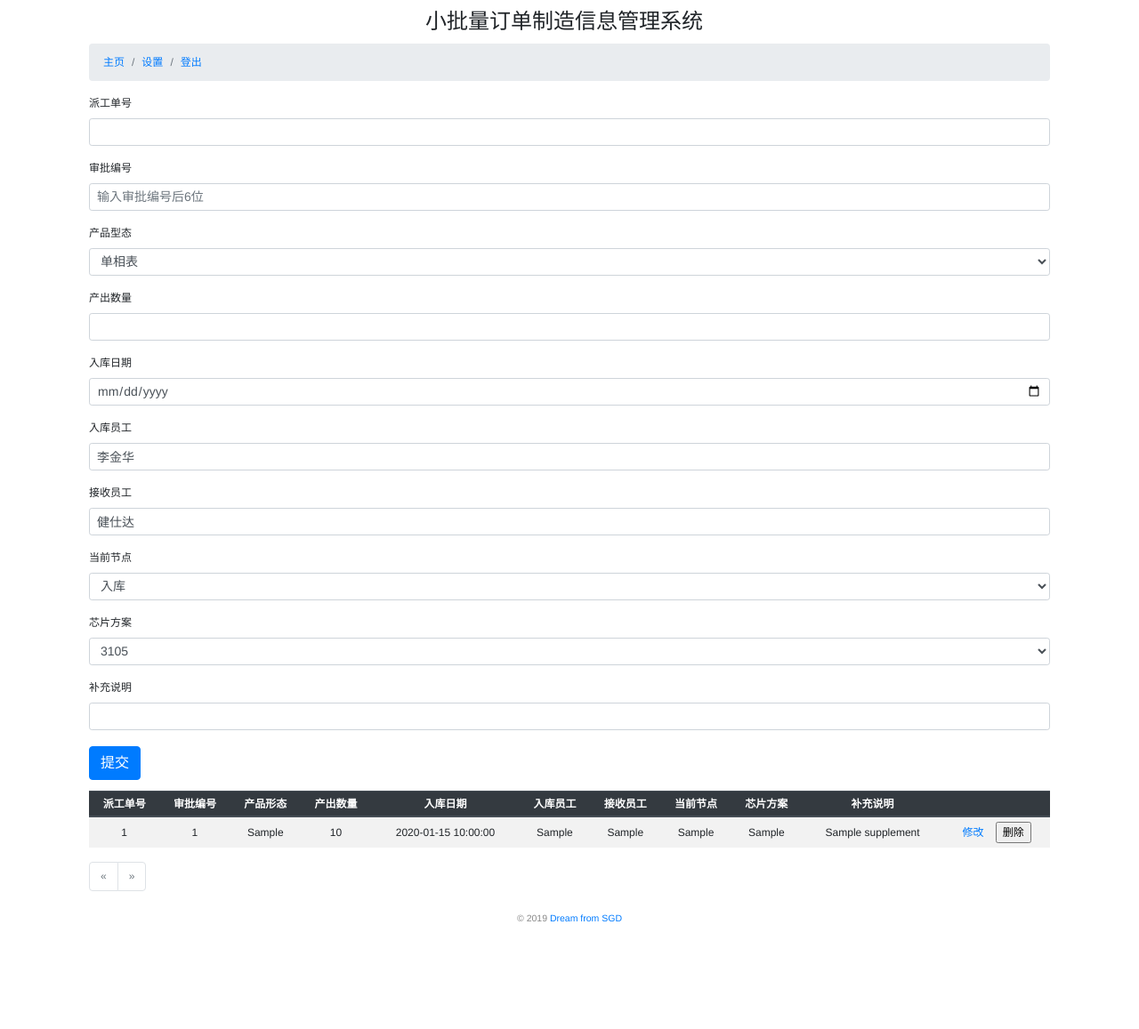
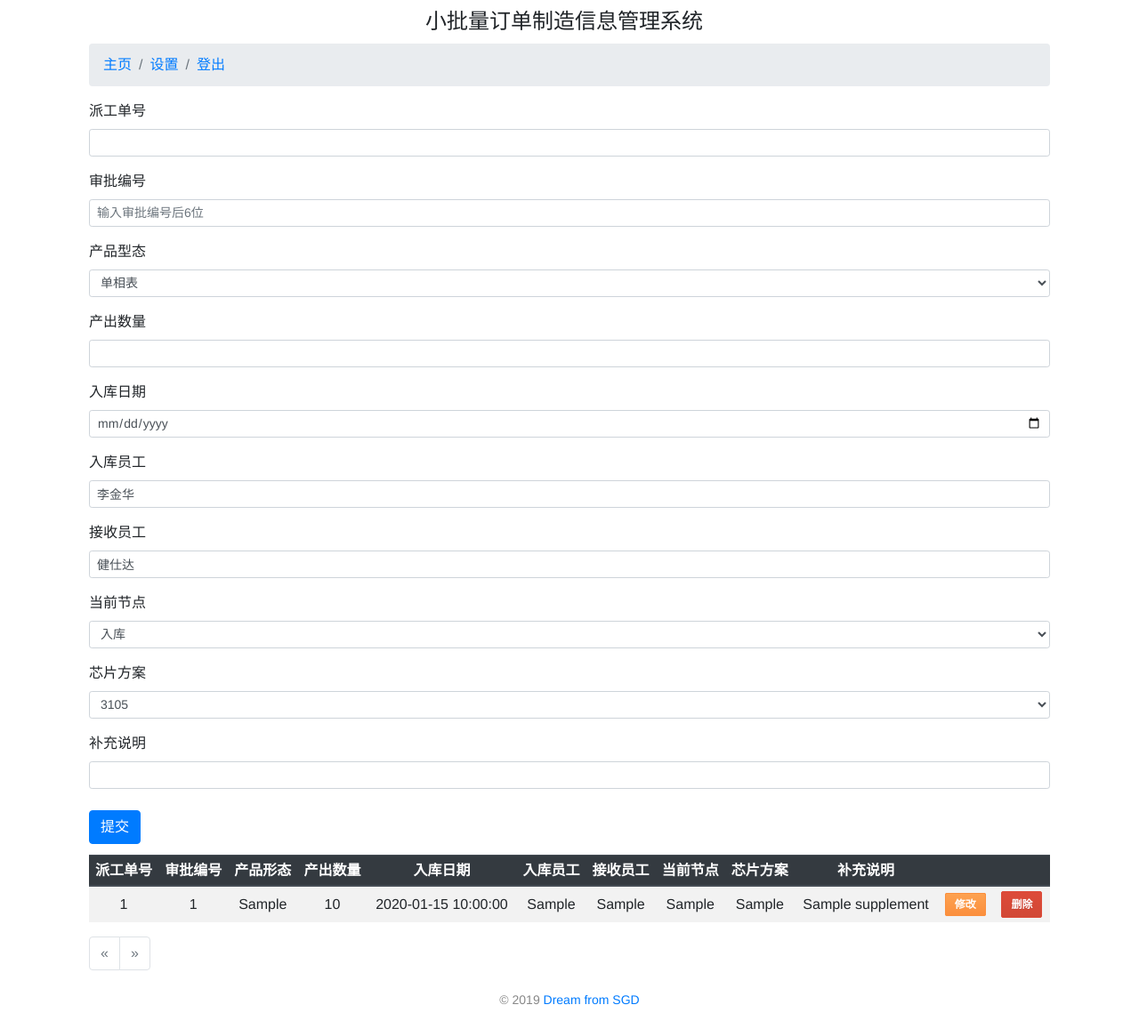
Before and after one commit to zhoumengxiong/DeliveryOrdersManagement, a Flask app: template watchlist/templates/index.html in a window 1280 px wide. Shown: the whole page at 89% size. Before the commit the page ends 1037 px from the top, so only its background shows below. Run offline with Flask 2, Linux system fonts and the light colour scheme; a user stored in the database is signed in; tables that the repository leaves empty hold one stand-in row (values such as "Sample post"); the template is opened without the code that fills it: most values are stand-ins (such as "Sample title", 1, 10 or a date in 2020); parts of the project's set-up code (start-up, migrations or seed data) failed here and were passed over; some libraries are stand-ins or nearby versions.

Commit message:
增加google按钮样式

```diff
--- a/watchlist/static/style.css
+++ b/watchlist/static/style.css
@@ -1,7 +1,7 @@
 body {
     margin: auto;
     max-width: 1080px;
-    font-size: 12px;
+    /*font-size: 12px;*/
     font-family: Helvetica, Arial, sans-serif;
 }
 
@@ -169,3 +169,89 @@ h4 {
     text-align: center;
     vertical-align: middle!important;
     }
+
+/* Normal white .google as seen on Google.com*/
+.google {
+    color: #444444;
+    background: #F3F3F3;
+    border: 1px #DADADA solid;
+    padding: 5px 10px;
+    border-radius: 2px;
+    font-weight: bold;
+    font-size: 9pt;
+    outline: none;
+}
+
+.google:hover {
+    border: 1px #C6C6C6 solid;
+    box-shadow: 1px 1px 1px #EAEAEA;
+    color: #333333;
+    background: #F7F7F7;
+}
+
+.google:active {
+    box-shadow: inset 1px 1px 1px #DFDFDF;
+}
+
+/* Blue .google as seen on translate.google.com*/
+.google.blue {
+    color: white;
+    background: #4C8FFB;
+    border: 1px #3079ED solid;
+    box-shadow: inset 0 1px 0 #80B0FB;
+}
+
+.google.blue:hover {
+    border: 1px #2F5BB7 solid;
+    box-shadow: 0 1px 1px #EAEAEA, inset 0 1px 0 #5A94F1;
+    background: #3F83F1;
+}
+
+.google.blue:active {
+    box-shadow: inset 0 2px 5px #2370FE;
+}
+
+/* Orange .google as seen on blogger.com*/
+.google.orange {
+    color: white;
+    border: 1px solid #FB8F3D;
+    background: -webkit-linear-gradient(top, #FDA251, #FB8F3D);
+    background: -moz-linear-gradient(top, #FDA251, #FB8F3D);
+    background: -ms-linear-gradient(top, #FDA251, #FB8F3D);
+}
+
+.google.orange:hover {
+    border: 1px solid #EB5200;
+    background: -webkit-linear-gradient(top, #FD924C, #F9760B);
+    background: -moz-linear-gradient(top, #FD924C, #F9760B);
+    background: -ms-linear-gradient(top, #FD924C, #F9760B);
+    box-shadow: 0 1px #EFEFEF;
+}
+
+.google.orange:active {
+    box-shadow: inset 0 1px 1px rgba(0,0,0,0.3);
+}
+
+/* Red Google .google as seen on drive.google.com */
+.google.red {
+    background: -webkit-linear-gradient(top, #DD4B39, #D14836);
+    background: -moz-linear-gradient(top, #DD4B39, #D14836);
+    background: -ms-linear-gradient(top, #DD4B39, #D14836);
+    border: 1px solid #DD4B39;
+    color: white;
+    text-shadow: 0 1px 0 #C04131;
+}
+
+.google.red:hover {
+     background: -webkit-linear-gradient(top, #DD4B39, #C53727);
+     background: -moz-linear-gradient(top, #DD4B39, #C53727);
+     background: -ms-linear-gradient(top, #DD4B39, #C53727);
+     border: 1px solid #AF301F;
+}
+
+.google.red:active {
+     box-shadow: inset 0 1px 1px rgba(0,0,0,0.2);
+    background: -webkit-linear-gradient(top, #D74736, #AD2719);
+    background: -moz-linear-gradient(top, #D74736, #AD2719);
+    background: -ms-linear-gradient(top, #D74736, #AD2719);
+}
```
